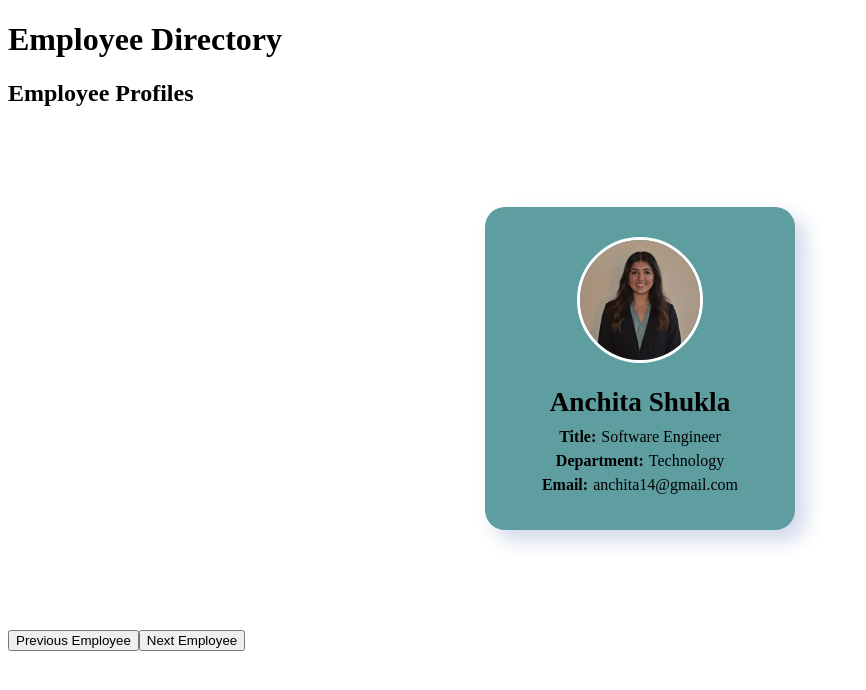
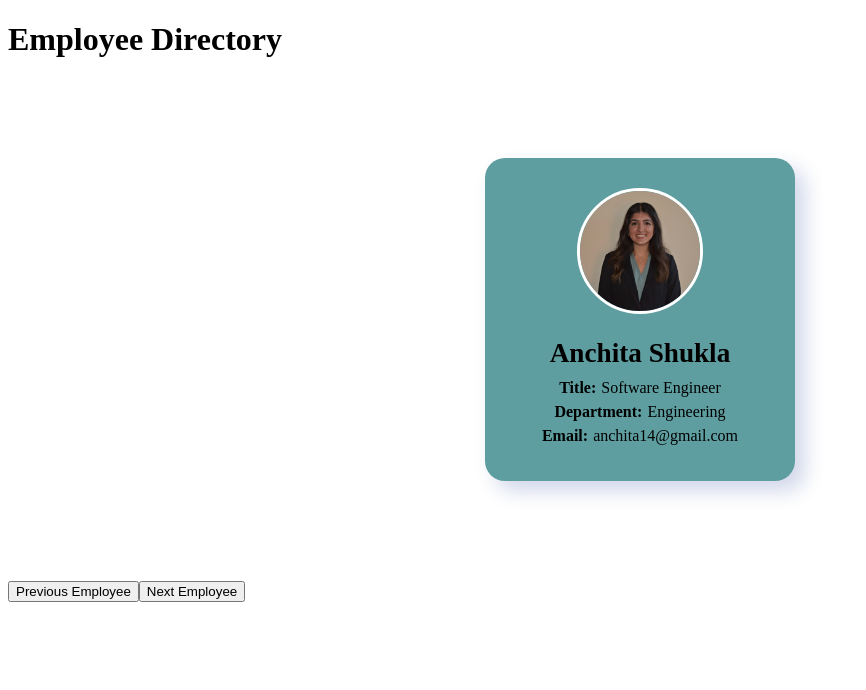
Before and after one commit to Anchita14/employee-profiles, a React (Create React App) app: page / in a window 1280 px wide. Shown: the top 690 px of the page, without its empty margins (0-866 px from the left). Built offline with nearby package versions, Linux system fonts and the light colour scheme.

Commit message:
dynamic changes + event handling buttons

```diff
--- a/src/components/ProfileCard.js
+++ b/src/components/ProfileCard.js
@@ -2,15 +2,13 @@ import React from "react";
 import "./ProfileCard.css";
 
 const ProfileCard = ({name, title, department, email, image}) => {
-  return (
-      <div className="profile-card">
+  return (<div className="profile-card">
         <img src={image} alt={name}/>
         <h2>{name}</h2>
         <p><strong>Title:</strong> {title}</p>
         <p><strong>Department:</strong> {department}</p>
         <p><strong>Email:</strong> {email}</p>
-      </div>
-  );
+      </div>);
 };
 
 export default ProfileCard;
--- a/src/components/ProfileContainer.css
+++ b/src/components/ProfileContainer.css
@@ -1,43 +1,22 @@
 .profile-container {
   display: flex;
   flex-direction: column;
-  align-items: center;
   justify-content: center;
-  height: 100vh;
   text-align: center;
-}
-
-.profile-wrapper {
-  display: flex;
-  flex-direction: column;
-  align-items: center;
-  justify-content: center;
-  gap: 20px;
 }
 
 .button-container {
   display: flex;
   justify-content: center;
-  align-items: center;
-  gap: 15px;
+  gap: 30px;
   margin-top: 20px;
-  width: 100%;
 }
-
 
 button {
   padding: 12px 20px;
   font-size: 16px;
   font-weight: bold;
   border: none;
-  background-color: #4CAF50;
   color: white;
-  cursor: pointer;
   border-radius: 8px;
-  transition: background-color 0.3s ease, transform 0.2s ease;
 }
-
-button:hover {
-  background-color: #45a049;
-  transform: scale(1.05);
-}
--- a/src/components/ProfileContainer.js
+++ b/src/components/ProfileContainer.js
@@ -3,32 +3,43 @@ import ProfileCard from "./ProfileCard";
 import profilePic from "../assets/profile-pic.jpeg";
 
 const ProfileContainer = () => {
-  const employees = [
-    {
-      id: 1,
+  const employees = [{
     name: "Anchita Shukla",
     title: "Software Engineer",
-      department: "Technology",
+    department: "Engineering",
     email: "anchita14@gmail.com",
     image: profilePic
-    },
-    {
-      id: 2,
+  }, {
     name: "Anchita Shukla",
     title: "Data Scientist",
     department: "Technology",
-      email: "anchita14@gmail.com",
+    email: "anchita2003@gmail.com",
     image: profilePic
-    },
-    {
-      id: 3,
+  }, {
     name: "Anchita Shukla",
     title: "Product Manager",
     department: "Technology",
-      email: "anchita14@gmail.com",
+    email: "anchita.shukla@gmail.com",
     image: profilePic
-    }
-  ];
+  }, {
+    name: "Anchita Shukla",
+    title: "Business Analyst",
+    department: "Business",
+    email: "anchita@gmail.com",
+    image: profilePic
+  }, {
+    name: "Anchita Shukla",
+    title: "Data Analyst",
+    department: "Technology",
+    email: "anchita_s@gmail.com",
+    image: profilePic
+  }, {
+    name: "Anchita Shukla",
+    title: "Financial Analyst",
+    department: "Finance",
+    email: "anchita03@gmail.com",
+    image: profilePic
+  }];
 
   const [currIndex, setCurrIndex] = useState(0);
 
@@ -40,11 +51,7 @@ const ProfileContainer = () => {
     setCurrIndex((currIndex - 1 + employees.length) % employees.length);
   }
 
-  return (
-      <div className="profile-container">
-        <h2>Employee Profiles</h2>
-
-        <div className="profile-wrapper">
+  return (<div className="profile-container">
     <ProfileCard
         name={employees[currIndex].name}
         title={employees[currIndex].title}
@@ -56,9 +63,7 @@ const ProfileContainer = () => {
       <button onClick={prevEmployee}>Previous Employee</button>
       <button onClick={nextEmployee}>Next Employee</button>
     </div>
-        </div>
-      </div>
-  );
+  </div>);
 
 };
 
```
Also changed, not shown: src/App.js (+3 -5 lines). Lines whose indentation alone changed are shown as unchanged.
